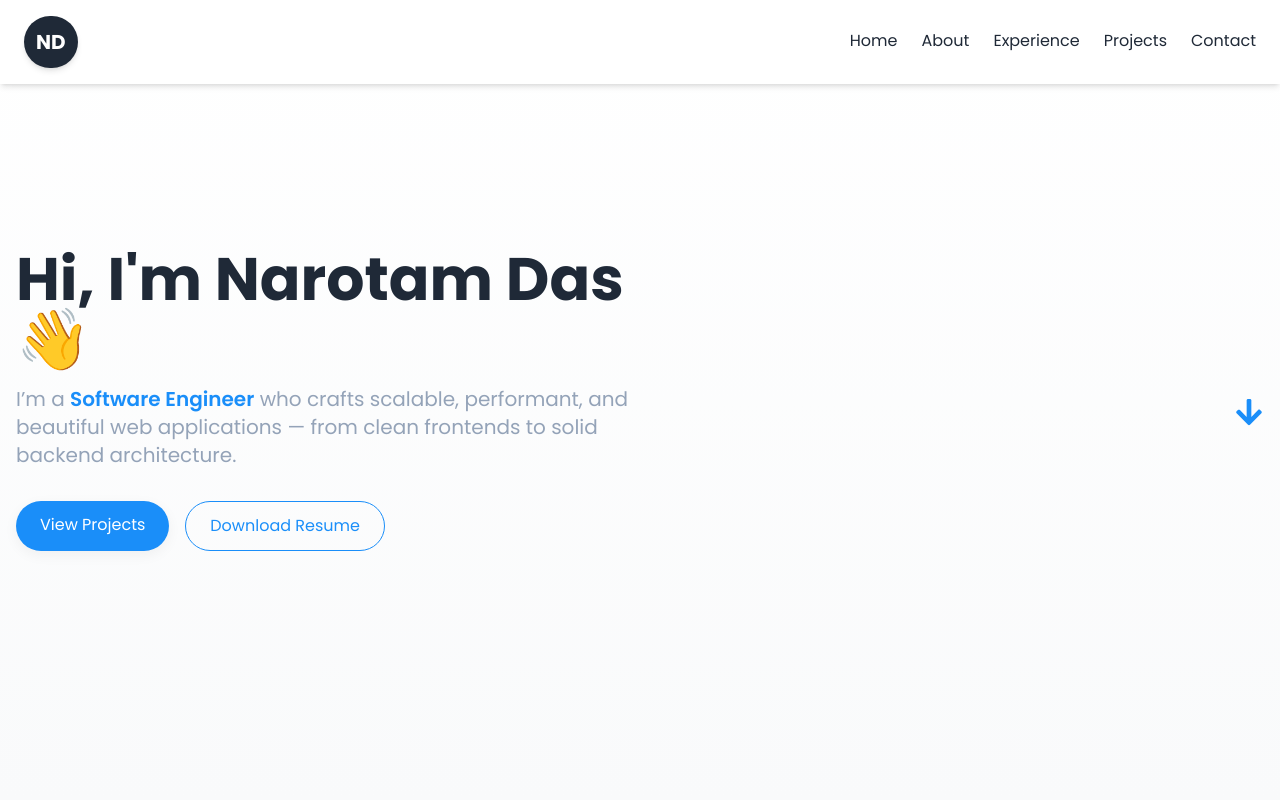
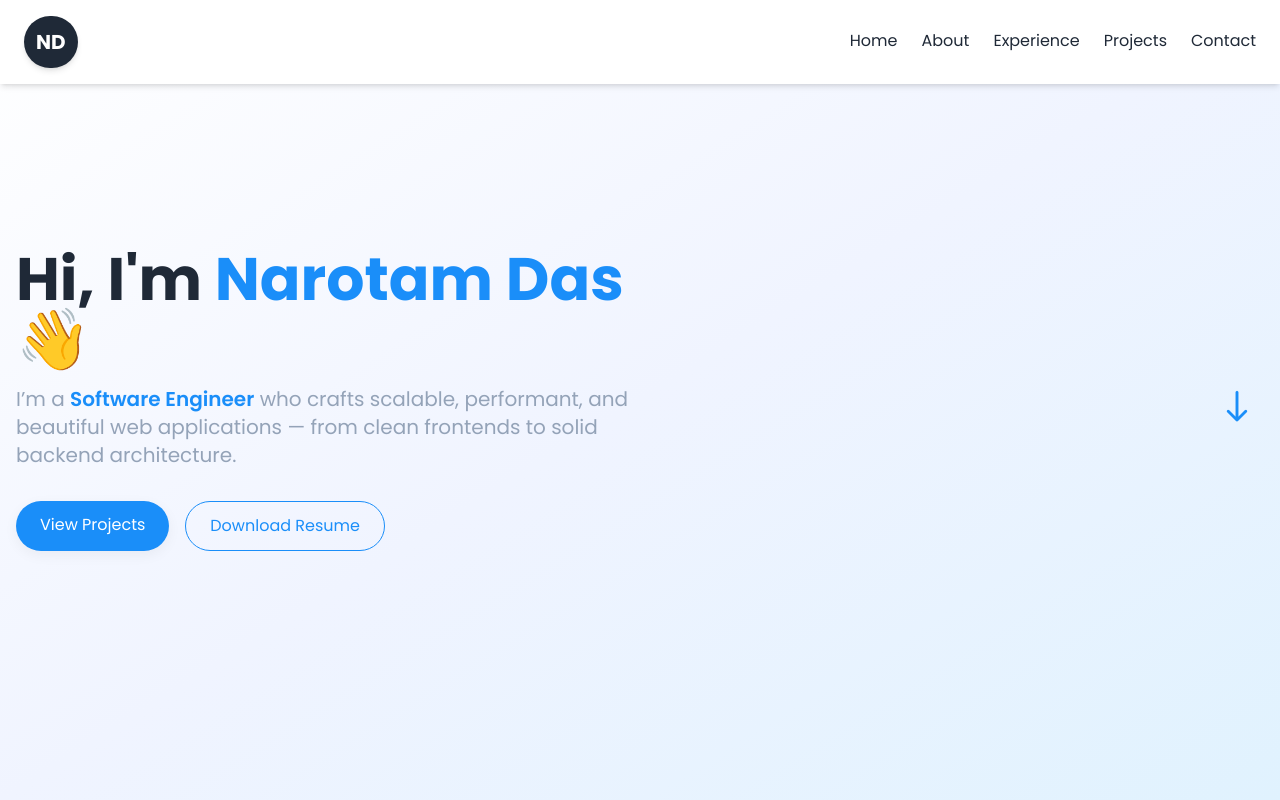
Before and after one commit to narotamdas98/my-portfolio, a React (Vite) app: page / in a window 1280 px wide. Shown: the top 800 px of the page. Built offline with nearby package versions, Linux system fonts and the light colour scheme.

Commit message:
refined hero and downarrow

```diff
--- a/src/components/DownArrowButton.tsx
+++ b/src/components/DownArrowButton.tsx
@@ -1,4 +1,6 @@
-import { FaArrowDown } from "react-icons/fa";
+import { IoIosArrowRoundDown } from "react-icons/io";
+
+import { motion } from "framer-motion";
 
 const DownArrowButton = ({ nextSection }: { nextSection: string }) => {
   const handleClick = () => {
@@ -9,13 +11,15 @@ const DownArrowButton = ({ nextSection }: { nextSection: string }) => {
   };
 
   return (
-    <div className="flex justify-center mt-6">
-      <button
+    <div className="flex justify-center mt-12 md:mt-0">
+      <motion.button
         onClick={handleClick}
-        className="text-primary hover:text-hover transition duration-300"
+        className="text-primary hover:text-hover"
+        animate={{ y: [0, 8, 0] }}
+        transition={{ duration: 1.5, repeat: Infinity }}
       >
-        <FaArrowDown size={30} />
-      </button>
+        <IoIosArrowRoundDown size={54} className="stroke-[1.5]" />
+      </motion.button>
     </div>
   );
 };
--- a/src/components/Hero.tsx
+++ b/src/components/Hero.tsx
@@ -5,7 +5,7 @@ const Hero = () => {
   return (
     <section
       id="home"
-      className="min-h-screen bg-gradient-to-b from-white to-bg flex items-center justify-center px-4"
+      className="min-h-screen bg-gradient-to-br from-white via-[#f0f4ff] to-[#e0f2fe] flex items-center justify-center px-4"
     >
       <div className="max-w-7xl w-full flex flex-col md:flex-row items-center justify-between gap-10">
         {/* Text Content */}
@@ -16,7 +16,7 @@ const Hero = () => {
             animate={{ opacity: 1, y: 0 }}
             transition={{ duration: 0.8 }}
           >
-            Hi, I'm <span className="text-text">Narotam Das</span> 👋
+            Hi, I'm <span className="text-primary">Narotam Das</span> 👋
           </motion.h1>
 
           <motion.p
```
